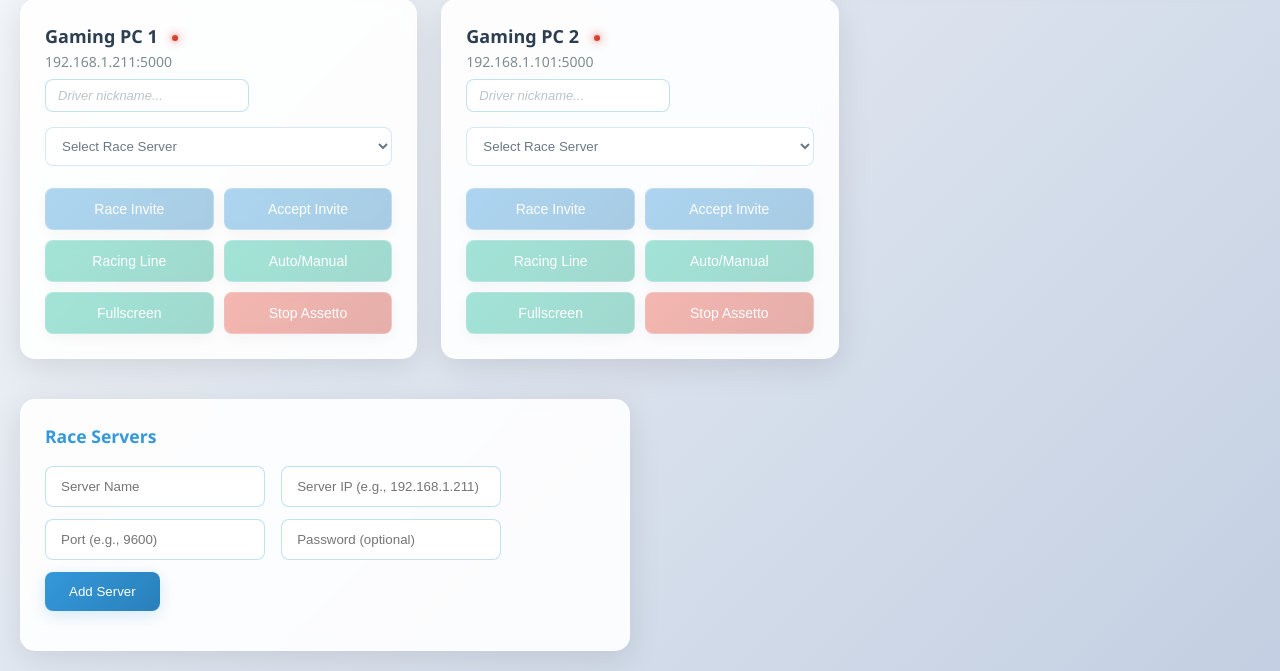
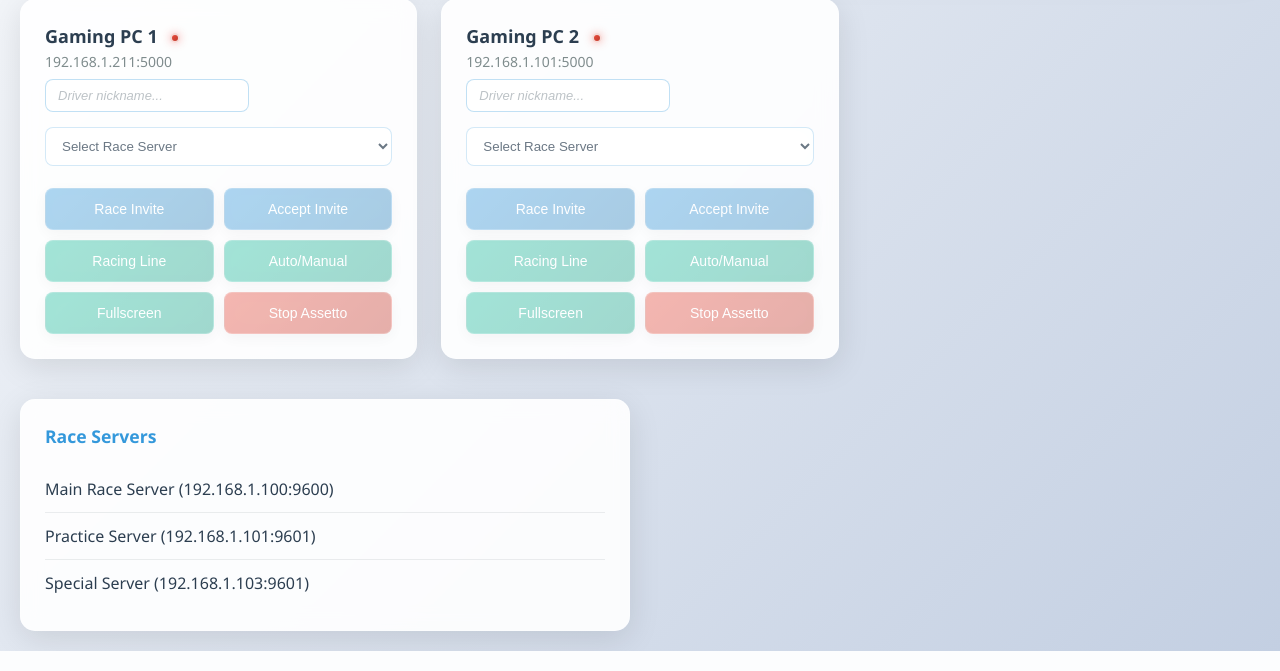
Before and after one commit to Godron629/drivr-client, a Flask app: page / in a window 1280 px wide. Shown: the part 149-820 px from the top of the page. Run offline with Flask 3, Linux system fonts and the light colour scheme.

Commit message:
use servers-config.json instead of gui input

```diff
--- a/dashboard/app/static/js/dashboard.js
+++ b/dashboard/app/static/js/dashboard.js
@@ -12,7 +12,7 @@
 document.addEventListener('DOMContentLoaded', async function() {
     await loadButtonsConfig();
     await loadClientsConfig();
-    loadRaceServers();
+    await loadServersConfig();
     renderClients();
     renderRaceServers();
     startHealthMonitoring();
@@ -51,6 +51,27 @@
     }
 }
 
+async function loadServersConfig() {
+    try {
+        const response = await fetch('/static/servers-config.json');
+        const serversConfig = await response.json();
+        console.log('Loaded servers config:', serversConfig);
+
+        // Convert config servers to runtime servers with generated IDs
+        raceServers = serversConfig.servers.map((configServer, index) => ({
+            id: `server_${index}`,
+            name: configServer.name,
+            ip: configServer.ip,
+            port: configServer.port || '9600',
+            password: configServer.password || ''
+        }));
+    } catch (error) {
+        console.error('Failed to load servers config:', error);
+        // Fallback to empty servers
+        raceServers = [];
+    }
+}
+
 function updateNickname(clientId, nickname) {
     const client = clients.find(c => c.id == clientId);
     if (client) {
@@ -58,16 +79,6 @@
     }
 }
 
-function loadRaceServers() {
-    const savedServers = localStorage.getItem('assettoRaceServers');
-    if (savedServers) {
-        raceServers = JSON.parse(savedServers);
-    }
-}
-
-function saveRaceServers() {
-    localStorage.setItem('assettoRaceServers', JSON.stringify(raceServers));
-}
 
 
 
@@ -265,59 +276,6 @@
     }
 }
 
-function addRaceServer() {
-    const name = document.getElementById('server-name').value.trim();
-    const ip = document.getElementById('server-ip').value.trim();
-    const port = document.getElementById('server-port').value.trim();
-    const password = document.getElementById('server-password').value.trim();
-
-    if (!name || !ip) {
-        alert('Please enter both server name and IP address');
-        return;
-    }
-
-    // Use default port 9600 if not specified
-    const serverPort = port || '9600';
-
-    // Check if server already exists (by IP and port combination)
-    if (raceServers.find(s => s.ip === ip && s.port === serverPort)) {
-        alert('Server with this IP and port already exists');
-        return;
-    }
-
-    const server = {
-        id: Date.now(),
-        name: name,
-        ip: ip,
-        port: serverPort,
-        password: password || '' // Optional password
-    };
-
-    raceServers.push(server);
-    saveRaceServers();
-    renderRaceServers();
-
-    // Clear input fields
-    document.getElementById('server-name').value = '';
-    document.getElementById('server-ip').value = '';
-    document.getElementById('server-port').value = '';
-    document.getElementById('server-password').value = '';
-
-    // Update all client dropdowns
-    updateAllServerSelects();
-}
-
-function removeRaceServer(serverId) {
-    console.log('removeRaceServer called with ID:', serverId);
-    console.log('Current servers:', raceServers);
-    if (confirm('Are you sure you want to remove this race server?')) {
-        raceServers = raceServers.filter(s => s.id != serverId); // Use != instead of !== for type coercion
-        console.log('Servers after removal:', raceServers);
-        saveRaceServers();
-        renderRaceServers();
-        updateAllServerSelects();
-    }
-}
 
 function renderRaceServers() {
     const container = document.getElementById('servers-container');
@@ -328,7 +286,6 @@
         serverItem.className = 'server-item';
         serverItem.innerHTML = `
             <span>${server.name} (${server.ip}:${server.port || '9600'})</span>
-            <button class="btn btn-danger btn-small" onclick="removeRaceServer('${server.id}')">Remove</button>
         `;
         container.appendChild(serverItem);
     });
--- /dev/null
+++ b/dashboard/app/static/servers-config.json
@@ -0,0 +1,22 @@
+{
+  "servers": [
+    {
+      "name": "Main Race Server",
+      "ip": "192.168.1.100",
+      "port": "9600",
+      "password": ""
+    },
+    {
+      "name": "Practice Server",
+      "ip": "192.168.1.101",
+      "port": "9601",
+      "password": "practice123"
+    },
+        {
+      "name": "Special Server",
+      "ip": "192.168.1.103",
+      "port": "9601",
+      "password": "practice123"
+    }
+  ]
+}
--- a/dashboard/app/templates/index.html
+++ b/dashboard/app/templates/index.html
@@ -20,13 +20,6 @@
     <div class="management-section">
         <div class="add-server">
             <h3>Race Servers</h3>
-            <div class="server-inputs">
-                <input type="text" id="server-name" placeholder="Server Name">
-                <input type="text" id="server-ip" placeholder="Server IP (e.g., 192.168.1.211)">
-                <input type="text" id="server-port" placeholder="Port (e.g., 9600)">
-                <input type="password" id="server-password" placeholder="Password (optional)">
-                <button onclick="addRaceServer()">Add Server</button>
-            </div>
             <div id="servers-container" class="servers-list">
                 <!-- Race servers will be dynamically generated here -->
             </div>
```
